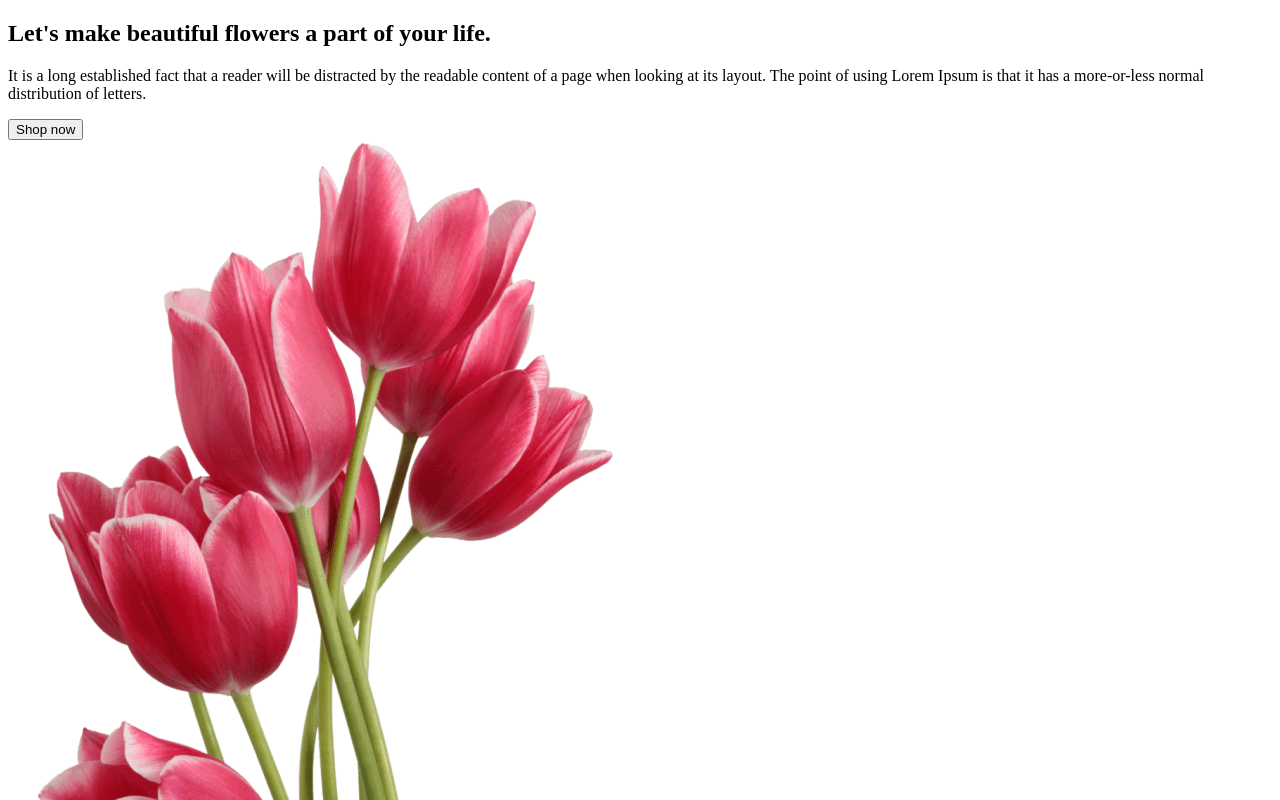
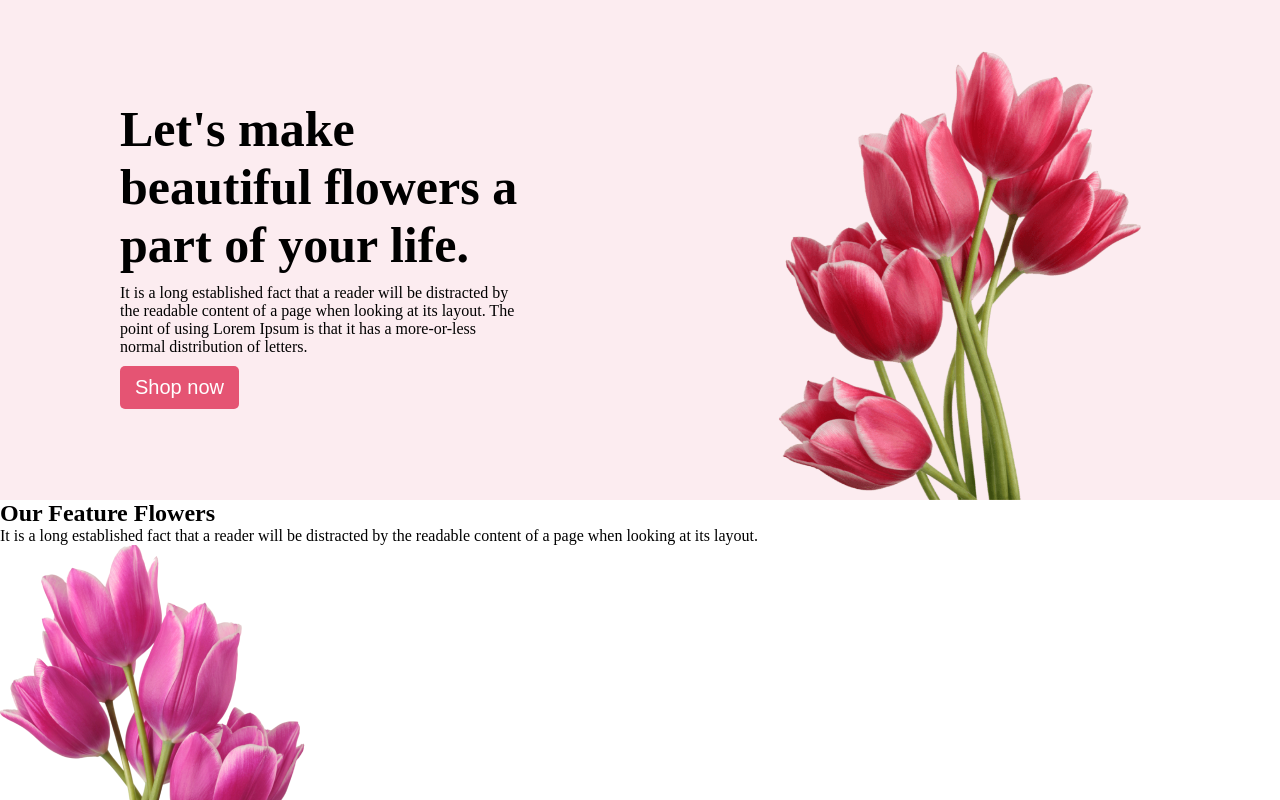
Before and after one commit to Shreeuttomroy/flower-shop, a plain HTML site: page index.html in a window 1280 px wide. Shown: the top 800 px of the page. Drawn offline with Linux system fonts and the light colour scheme.

Commit message:
banner section added

```diff
--- a/index.html
+++ b/index.html
@@ -14,9 +14,9 @@
             <div class="banner-text">
                 <h1>Let's make beautiful flowers a part of your life.</h1>
                 <p>It is a long established fact that a reader will be distracted by the readable content of a page when looking at its layout. The point of using Lorem Ipsum is that it has a more-or-less normal distribution of letters.</p>
-                <button>Shop now</button>
+                <button class="btn-primary">Shop now</button>
             </div>
-            <img src="./assets/pngwing 10.png" alt="Flower">
+            <img class="banner-img" src="./assets/pngwing 10.png" alt="Flower">
         </section>
         <section class="features">
             <h2>Our Feature Flowers</h2>
@@ -58,10 +58,24 @@
             <h2>Instagram</h2>
             <p>It is a long established fact that a reader will be distracted by the readable content of a page when looking at its layout.</p>
             <div class="ins-flowers">
-                <img src="" alt=""><img src="" alt=""><img src="" alt=""><img src="" alt="">
+                <img src="./assets/ins-flower1.png
+                " alt="">
+                <img src="./assets/ins-flower2.png" alt="">
+                <img src="./assets/ins-flower3.png" alt="">
+                <img src="./assets/ins-flower4.png" alt="">
             </div>
         </section>
+        <section class="subcribe-box">
+            <h3>Get The Latest Deals</h3>
+            <p>$30 coupon for first shopping</p>
+            <input type="email" placeholder="Enter your email here...">
+            <button class="btn-primary">Subcribe</button>
+        </section>
     </main>
-    <footer></footer>
+    <footer>
+        <h1><span class="btn-primary">Flower</span> Shop</h1>
+        <p>It is a long established fact that a reader will be distracted by the readable content of a page when looking at its layout.</p>
+        <p><small>&copy;2020-2023, FlowerShop.com. All rights reserved.</small></p>
+    </footer>
 </body>
 </html>
--- a/style/style.css
+++ b/style/style.css
@@ -0,0 +1,44 @@
+*{
+    padding: 0%;
+    margin: 0;
+    box-sizing: border-box;
+}
+/* basic style  */
+body{
+    width: 100vw;
+    overflow-x: hidden;
+}
+.btn-primary{
+    background-color: #E55473;
+    padding: 10px 15px ;
+    font-size: 20px;
+    color: white;
+    border: none;
+    border-radius: 5px;
+}
+
+/* banner section  */
+.web-banner{
+    background-color: #e554731c;
+    width: 100%;
+    height: 500px;
+    display: flex;
+    justify-content: space-around;
+}
+.web-banner>.banner-text,.banner-img {
+    width: 400px;
+}
+.web-banner>.banner-text{
+    align-self: center;
+    height: 300px;
+}
+.web-banner>.banner-img{
+    height: 450px;
+    align-self: self-end;
+}
+.web-banner>.banner-text>h1{
+    font-size: 50px;
+}
+.web-banner>.banner-text>p{
+    margin: 10px 0;
+}
```
